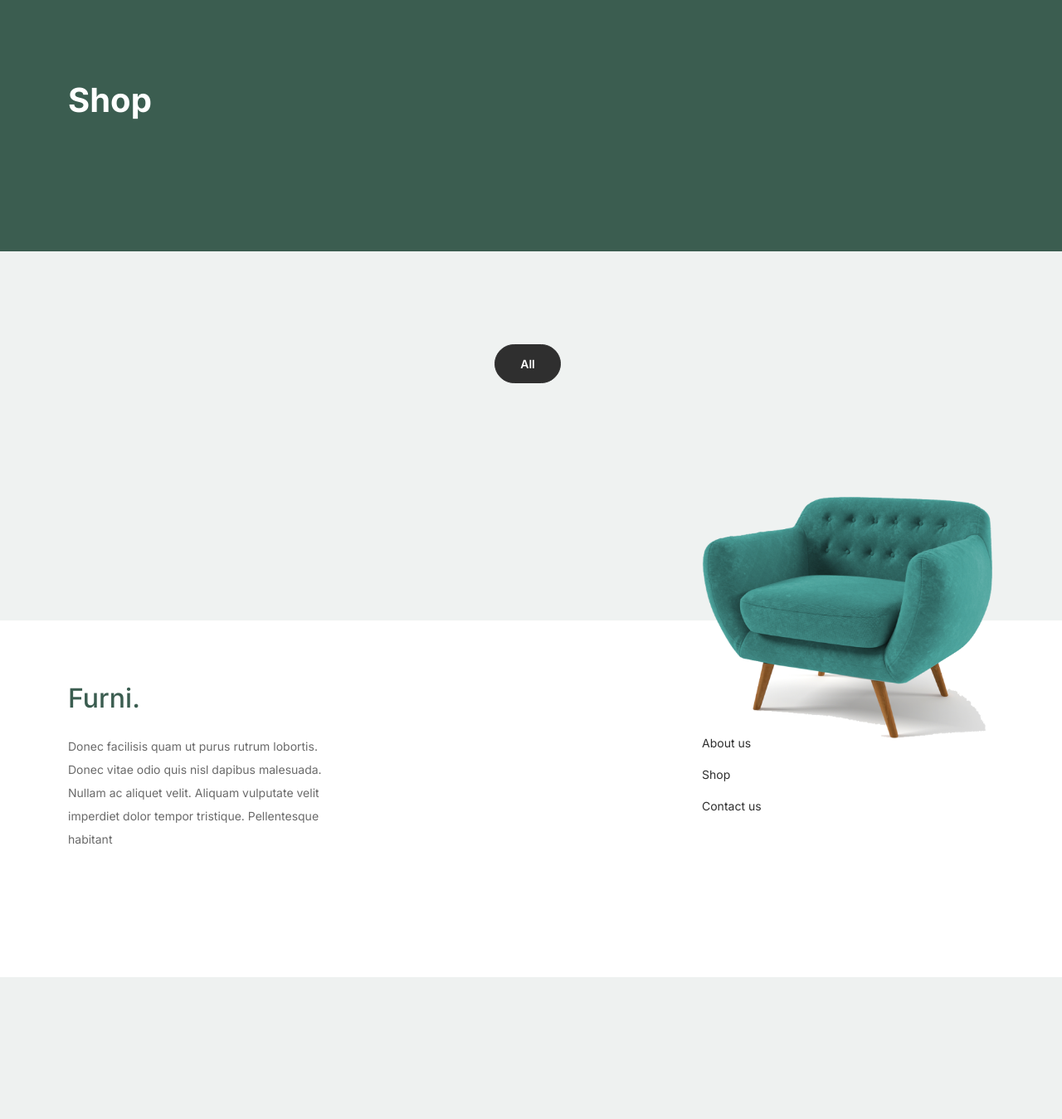
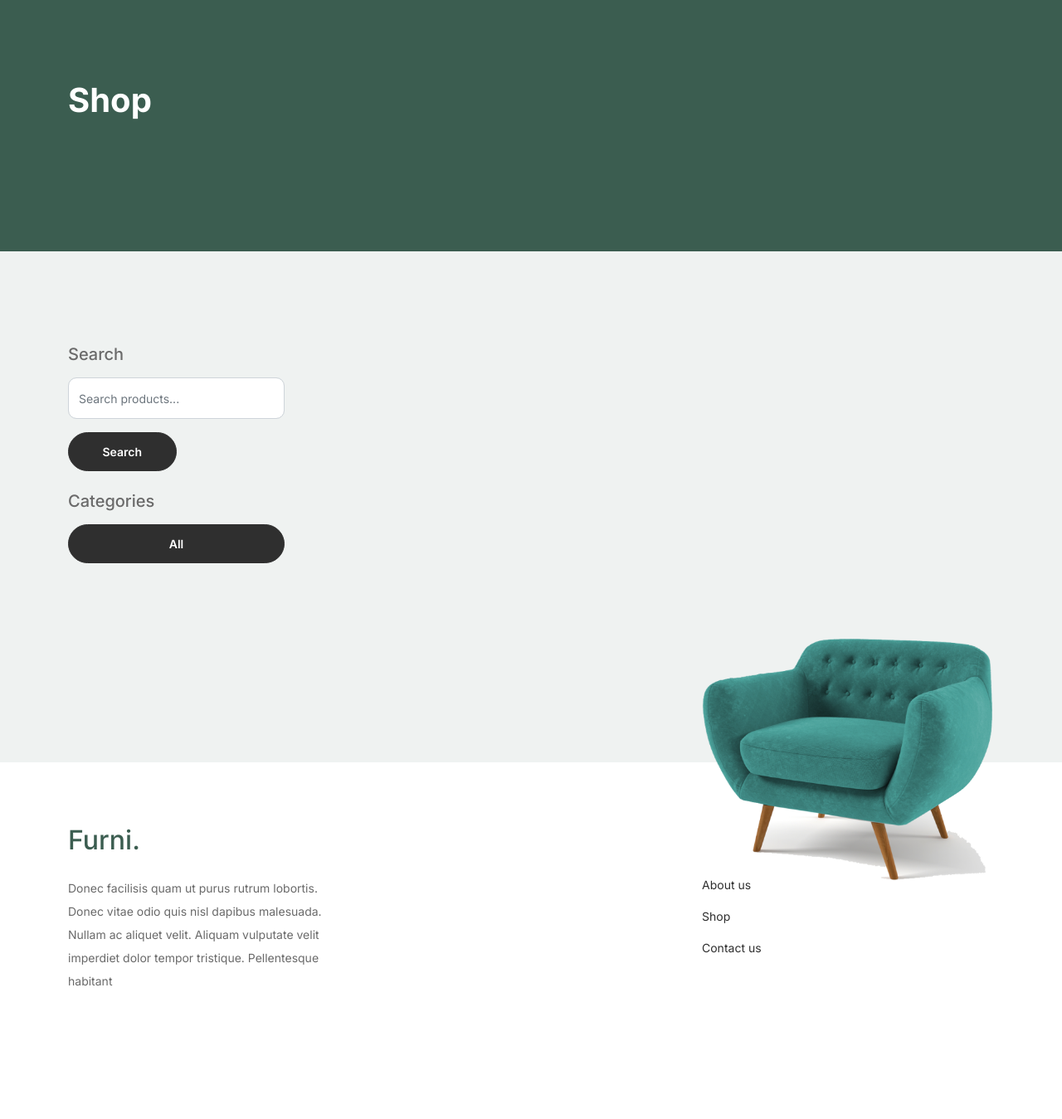
Before and after one commit to Navyaam91/furni_cart, a Django app: template template/shop.html in a window 1280 px wide. Shown: the part 85-1434 px from the top of the page at 83% size. Before the commit the page ends 1263 px from the top, so only its background shows below. Run offline with Django 5.2, Linux system fonts and the light colour scheme; the template is opened without the code that fills it, so the values that code supplies are empty; some libraries are stand-ins or nearby versions.

Commit message:
product search

```diff
--- a/template/shop.html
+++ b/template/shop.html
@@ -50,40 +50,76 @@
 
 <div class="untree_co-section product-section before-footer-section">
 	<div class="container">
+		<div class="row">
+
+			<!-- LEFT SIDEBAR -->
+			<div class="col-lg-3 mb-5">
+
+				<!-- Search -->
+				<div class="mb-4">
+					<h5 class="mb-3">Search</h5>
+					<form action="{% url 'shop' %}" method="GET">
+
+						<input type="text" name="search" class="form-control mb-3" placeholder="Search products..."
+							value="{{ search_term|default:'' }}">
+
+						{% if selected_category %}
+						<input type="hidden" name="category" value="{{ selected_category }}">
+						{% endif %}
+
+						<div class="d-flex gap-2">
+							<button type="submit" class="btn btn-black btn-sm w-50">
+								Search
+							</button>
+
+							{% if search_term or selected_category %}
+							<a href="{% url 'shop' %}" class="btn btn-outline-black btn-sm w-50">
+								Clear
+							</a>
+							{% endif %}
+						</div>
+
+					</form>
+				</div>
 				<!-- Category Filter -->
-		<div class="row mb-5">
-			<div class="col-12 text-center">
+				<div>
+					<h5 class="mb-3">Categories</h5>
+					<div class="d-flex flex-column gap-2">
 						<a href="{% url 'shop' %}"
-					class="btn btn-sm {% if not selected_category %}btn-black{% else %}btn-outline-black{% endif %} me-2">All</a>
+							class="btn btn-sm {% if not selected_category %}btn-black{% else %}btn-outline-black{% endif %}">
+							All
+						</a>
+
 						{% for cat in categories %}
 						<a href="{% url 'shop' %}?category={{ cat.id }}"
-					class="btn btn-sm {% if selected_category == cat.id|stringformat:'i' %}btn-black{% else %}btn-outline-black{% endif %} me-2">
+							class="btn btn-sm {% if selected_category == cat.id|stringformat:'i' %}btn-black{% else %}btn-outline-black{% endif %}">
 							{{ cat.name }}
 						</a>
 						{% endfor %}
 					</div>
 				</div>
 
+			</div>
+
+			<!-- RIGHT PRODUCT GRID -->
+			<div class="col-lg-9">
 				<div class="row">
 					{% for p in page_obj %}
-			<!-- Start Column 1 -->
-			<div class="col-12 col-md-4 col-lg-3 mb-5">
+					<div class="col-12 col-md-6 col-lg-4 mb-5">
 						<a class="product-item" href="{% url 'product' p.id %}">
 							<img src="{{p.image.url}}" class="img-fluid product-thumbnail">
 							<h3 class="product-title">{{p.name}}</h3>
-					<strong class="product-price">{{p.price}}</strong>
+							<strong class="product-price">₹ {{p.price}}</strong>
 
 							<span class="icon-cross">
-						<img src="{%  static  'images/cross.svg' %}" class="img-fluid">
+								<img src="{% static 'images/cross.svg' %}" class="img-fluid">
 							</span>
 						</a>
-
 					</div>
 					{% endfor %}
-			<!-- End Column 1 -->
+				</div>
 
-
-		</div>
+				<!-- Pagination -->
 				<div class="d-flex custom-pagination">
 					<nav>
 						<ul class="pagination">
@@ -91,7 +127,9 @@
 							{% if page_obj.has_previous %}
 							<li class="page-item">
 								<a class="page-link"
-							href="?page={{ page_obj.previous_page_number }}{% if selected_category %}&category={{ selected_category }}{% endif %}">Previous</a>
+									href="?page={{ page_obj.previous_page_number }}{% if selected_category %}&category={{ selected_category }}{% endif %}{% if search_term %}&search={{ search_term }}{% endif %}">
+									Previous
+								</a>
 							</li>
 							{% endif %}
 
@@ -103,7 +141,9 @@
 							{% else %}
 							<li class="page-item">
 								<a class="page-link"
-							href="?page={{ num }}{% if selected_category %}&category={{ selected_category }}{% endif %}">{{num}}</a>
+									href="?page={{ num }}{% if selected_category %}&category={{ selected_category }}{% endif %}{% if search_term %}&search={{ search_term }}{% endif %}">
+									{{num}}
+								</a>
 							</li>
 							{% endif %}
 							{% endfor %}
@@ -111,7 +151,9 @@
 							{% if page_obj.has_next %}
 							<li class="page-item">
 								<a class="page-link"
-							href="?page={{ page_obj.next_page_number }}{% if selected_category %}&category={{ selected_category }}{% endif %}">Next</a>
+									href="?page={{ page_obj.next_page_number }}{% if selected_category %}&category={{ selected_category }}{% endif %}{% if search_term %}&search={{ search_term }}{% endif %}">
+									Next
+								</a>
 							</li>
 							{% endif %}
 
@@ -120,6 +162,9 @@
 				</div>
 
 			</div>
+
+		</div>
+	</div>
 </div>
 
 
```
Also changed, not shown: products/views.py (+7 -1 lines). Lines whose indentation alone changed are shown as unchanged.
